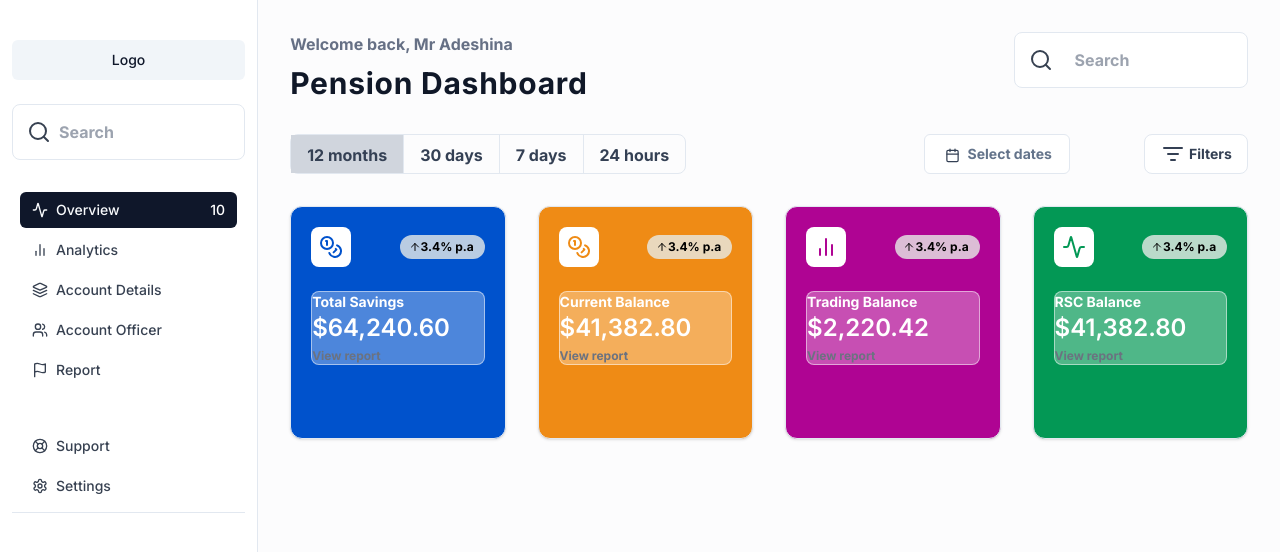
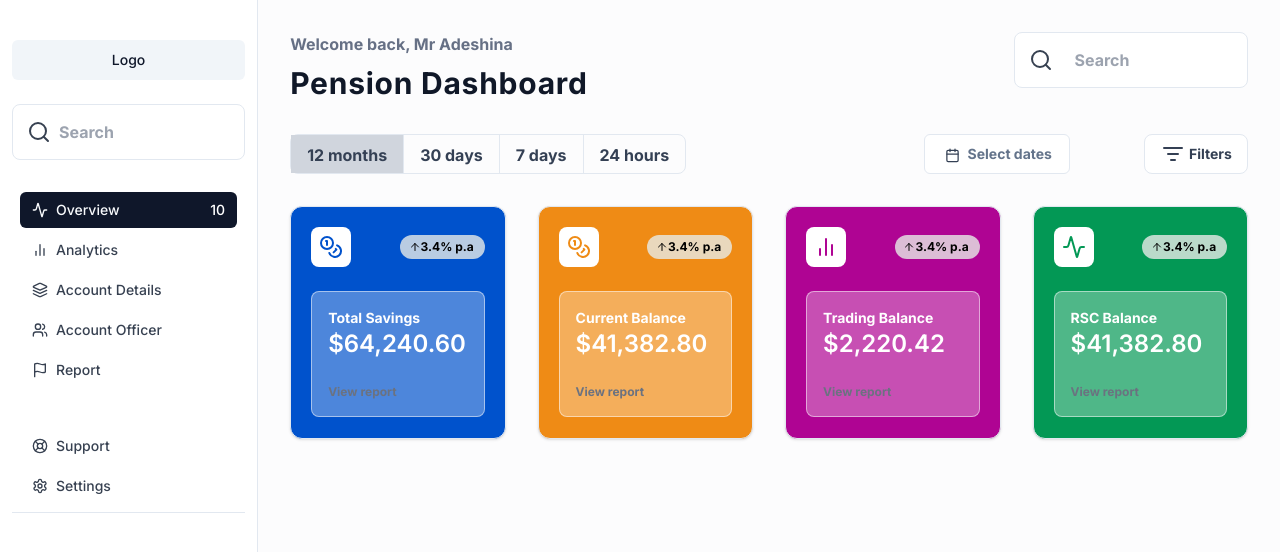
Before and after one commit to Drifty-Cyber/o-dash-next, a Next.js app: page / in a window 1280 px wide. Shown: the top 552 px of the page. Built offline with nearby package versions, Linux system fonts and the light colour scheme; what tailwindcss-debug-screens would draw is missing.

Commit message:
chore: style cards

```diff
--- a/components/Card.tsx
+++ b/components/Card.tsx
@@ -40,14 +40,19 @@ export default function Card(props: CardProps) {
         </div>
       </section>
 
+      {/* Amount Label and Amount */}
       <section className="border text-white border-white/50 rounded-lg bg-white/30">
+        <section className="p-4">
           <section>
             {/* Label */}
             <p className="text-sm">{props.label}</p>
           </section>
           <section className="flex flex-col gap-1">
+            <section className="mb-5 border-b-white/50">
               <h2 className="text-2xl font-semibold">{props.amount}</h2>
+            </section>
             <p className="text-xs text-gray-500">{props.description}</p>
+          </section>
         </section>
       </section>
     </CardContent>
```
Lines whose indentation alone changed are shown as unchanged.
